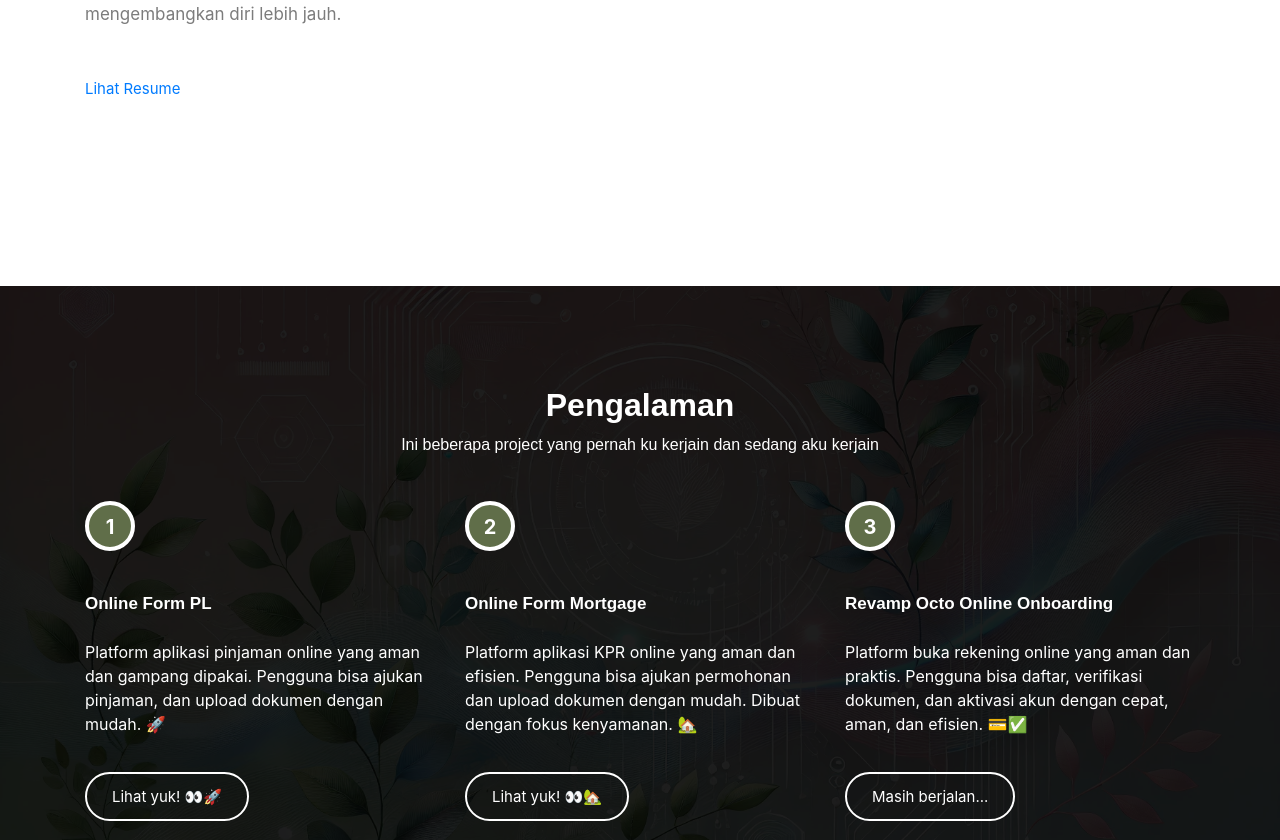
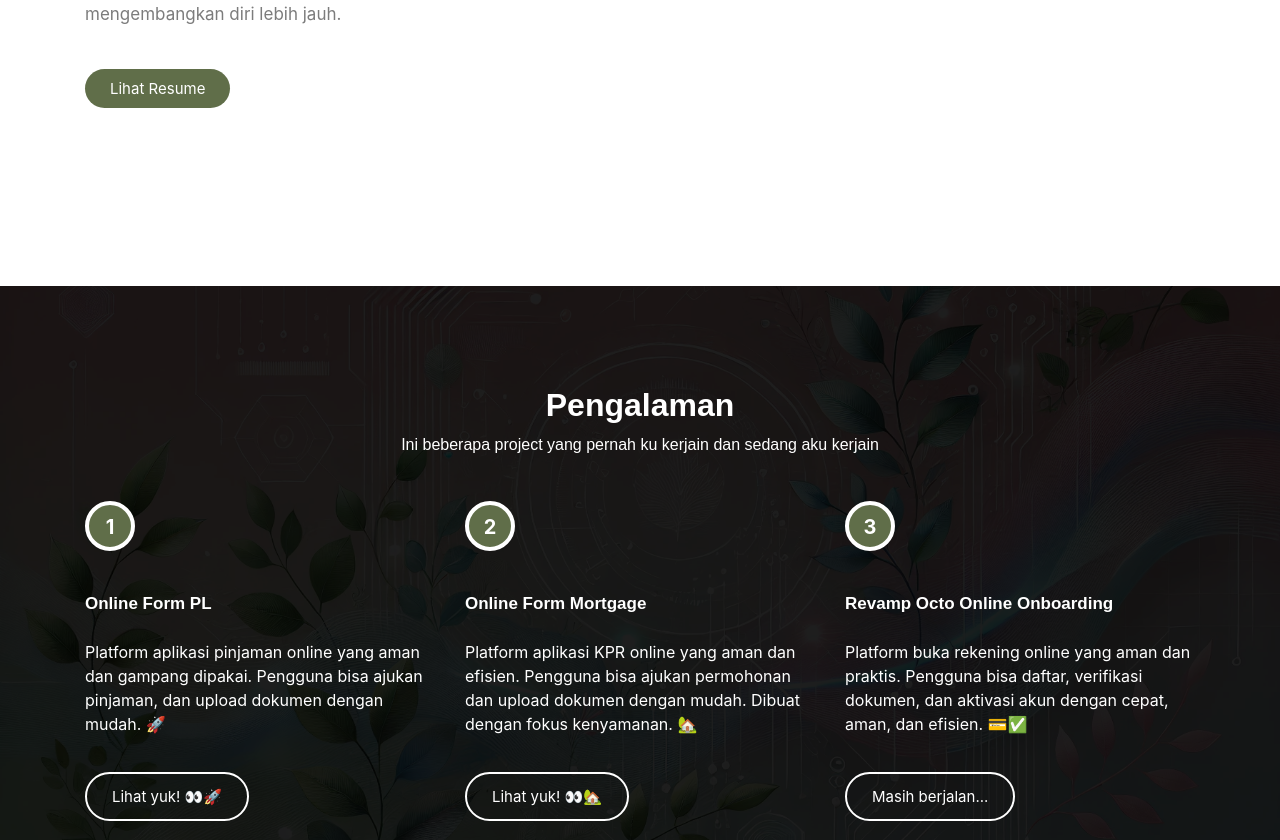
Before and after one commit to ritajengnugraheni/ritajengnugraheni.github.io, a plain HTML site: page index.html in a window 1280 px wide. Shown: the part 1297-2137 px from the top of the page. Drawn offline with nearby package versions, Linux system fonts and the light colour scheme.

Commit message:
Add .start3 class for button styling

```diff
--- a/style.css
+++ b/style.css
@@ -81,7 +81,29 @@ body {
     transform: translateY(-3px);
 }
 
+.start3 {
+    background-color: none;
+
+    width: 200px;
+    height: 300px;
+    padding: 10px 25px;
+    border-radius: 30px;
+    cursor: pointer;
+    color: white;
+    background-color: #606E49;
+    transition: 0.3s;
+    transform: translateY(-3px);
+
+}
+
+
 .start:hover {
+    cursor: pointer;
+    text-decoration: none;
+    color: white;
+}
+
+.start3:hover {
     cursor: pointer;
     text-decoration: none;
     color: white;
```
